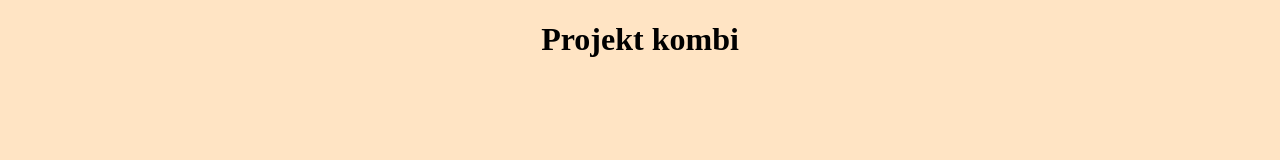
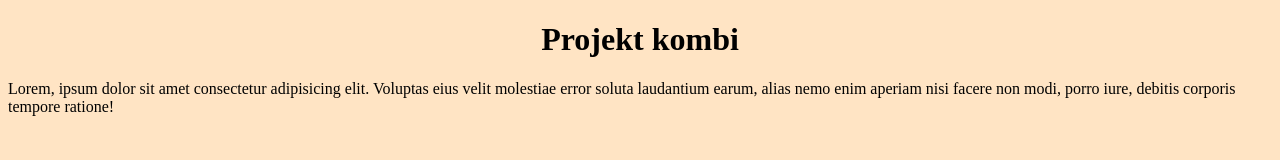
Before and after one commit to Pidli/projekt-kombi, a plain HTML site: page index.html in a window 1280 px wide. Drawn offline with Linux system fonts and the light colour scheme.

Commit message:
pridaLorem

```diff
--- a/index.html
+++ b/index.html
@@ -9,7 +9,7 @@
 <body>
     <h1>Projekt kombi</h1>
 
-
+    <p>Lorem, ipsum dolor sit amet consectetur adipisicing elit. Voluptas eius velit molestiae error soluta laudantium earum, alias nemo enim aperiam nisi facere non modi, porro iure, debitis corporis tempore ratione!</p>
 
 
 
```
